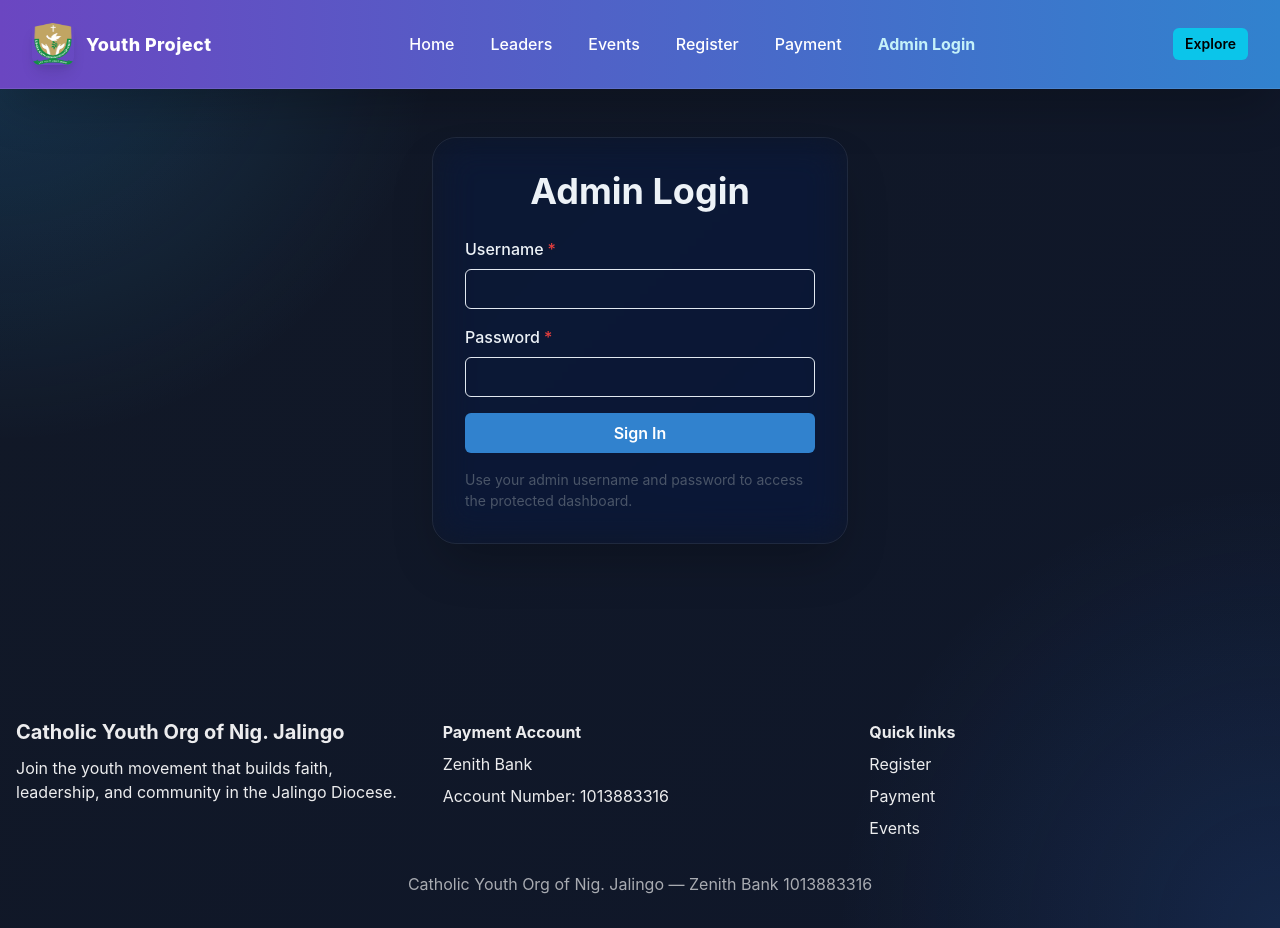
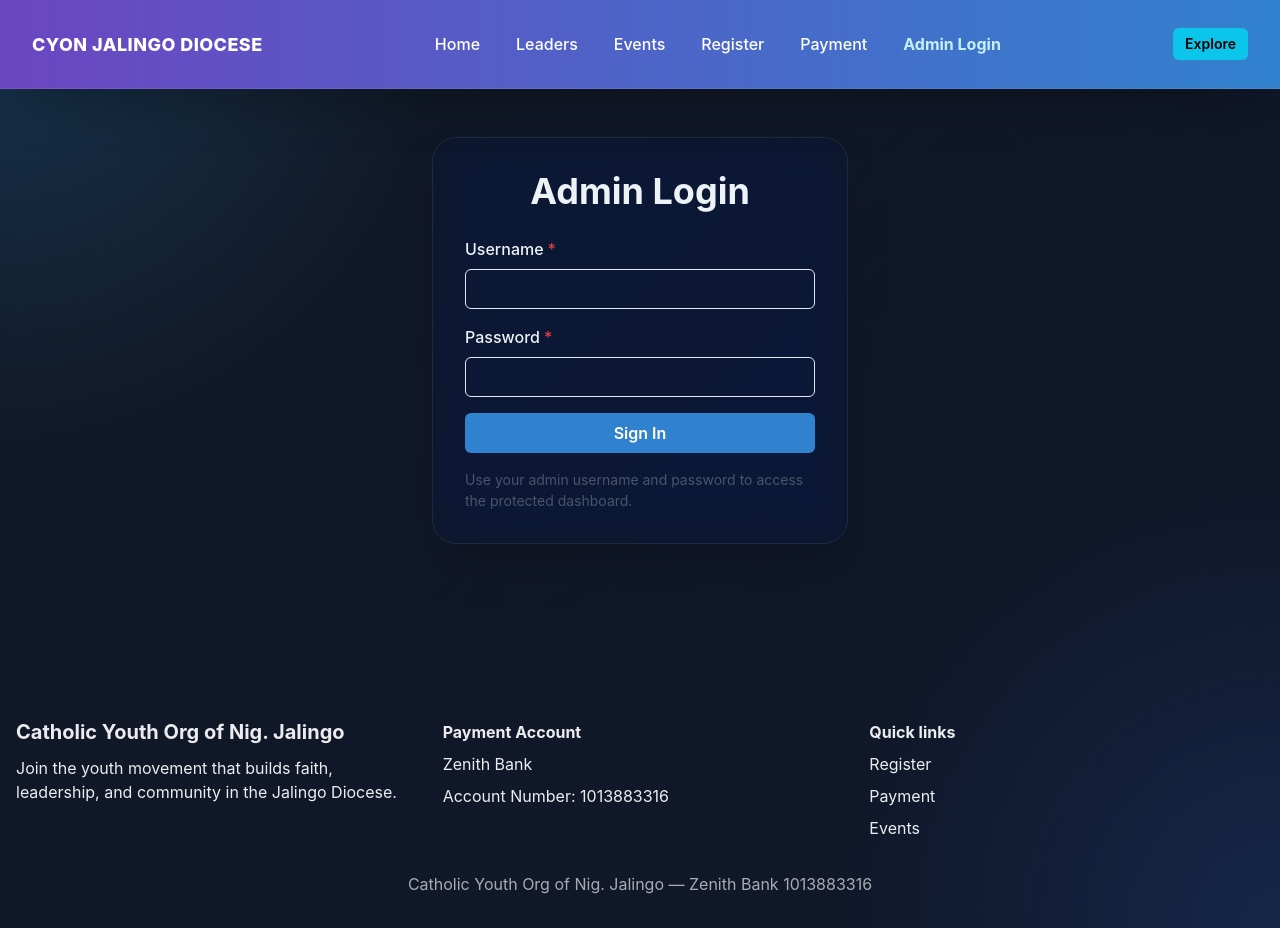
Before and after one commit to Alexdoned/cyon-jalingo, a React (Vite) app in the folder frontend/: page /admin-login in a window 1280 px wide. Built offline with nearby package versions, Linux system fonts and the light colour scheme.

Commit message:
initial commit

```diff
--- a/frontend/src/components/Navbar.jsx
+++ b/frontend/src/components/Navbar.jsx
@@ -26,8 +26,8 @@ function Navbar() {
     >
       <Flex h={16} alignItems="center" justifyContent="space-between">
         <Flex align="center" gap={3}>
-          <Image src="/cyonlogo.png" alt="Youth Project" boxSize="42px" borderRadius="lg" boxShadow="lg" />
-          <Box fontWeight="extrabold" letterSpacing="wide" fontSize={{ base: 'md', md: 'lg' }}>Youth Project</Box>
+          {/* <Image src="/cyonlogo.png" alt="Youth Project" boxSize="42px" borderRadius="lg" boxShadow="lg" /> */}
+          <Box fontWeight="extrabold" letterSpacing="wide" fontSize={{ base: 'md', md: 'lg' }}>CYON JALINGO DIOCESE</Box>
         </Flex>
 
         <HStack spacing={3} display={{ base: 'none', md: 'flex' }} as="nav">
```
Also changed, not shown: 1 other file (tests, documents, lock files or other folders).
